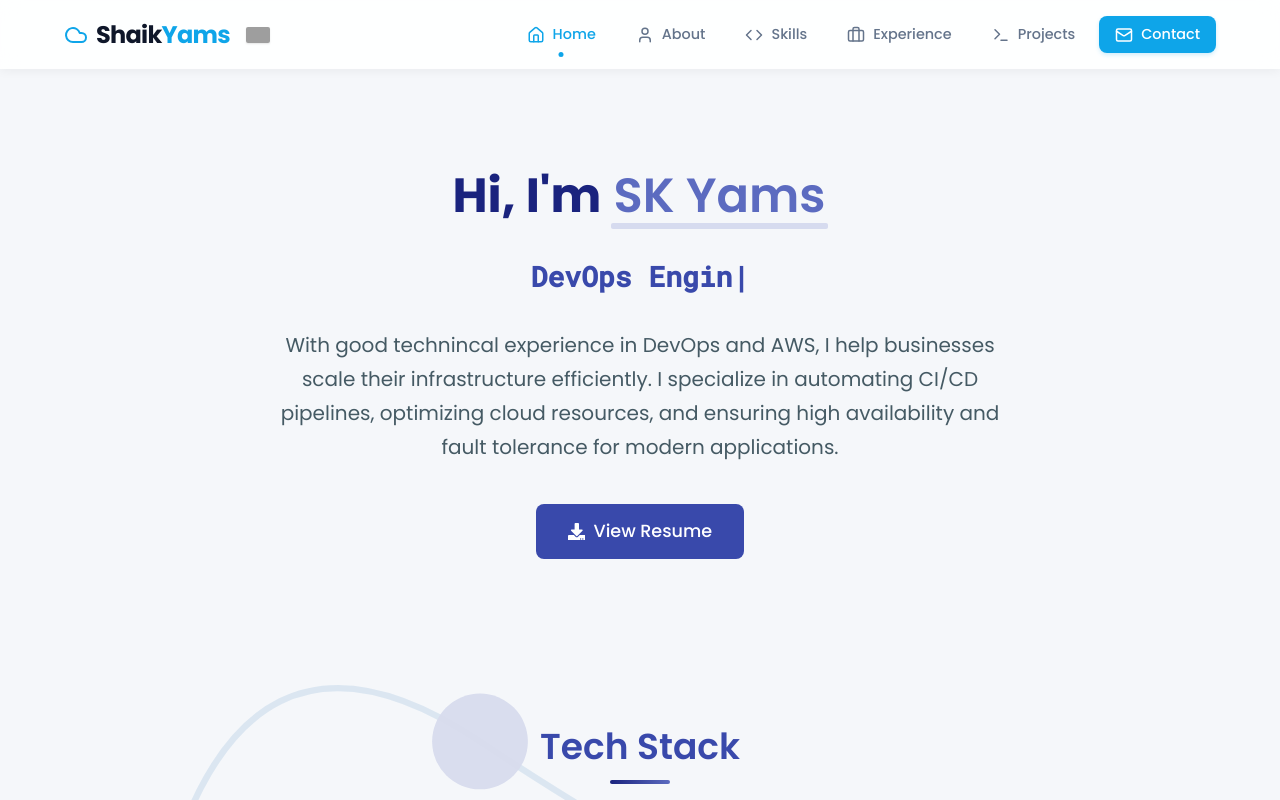
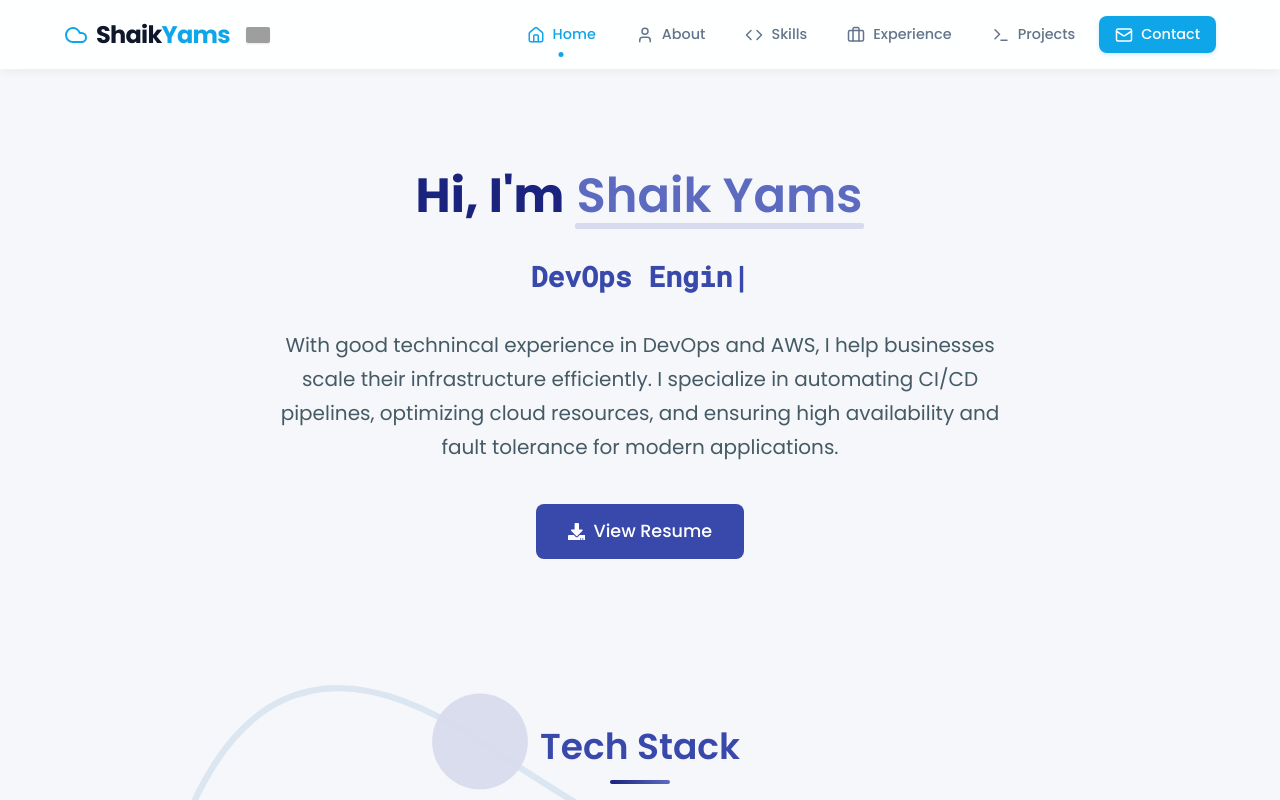
Before and after one commit to ShaikYams97/PersonalPortfolio, a React (Create React App) app: page / in a window 1280 px wide. Shown: the top 800 px of the page. Built offline with nearby package versions, Linux system fonts and the light colour scheme; no server answers; grey boxes are pictures that could not be loaded.

Commit message:
Update name in hero text to Shaik Yams

```diff
--- a/src/components/Home/Home.jsx
+++ b/src/components/Home/Home.jsx
@@ -130,7 +130,7 @@ const Home = () => {
       >
         <div className="hero-text">
           <motion.h1 variants={itemVariants}>
-            Hi, I'm <span className="highlight">SK Yams </span>
+            Hi, I'm <span className="highlight">Shaik Yams </span>
           </motion.h1>
 
           <motion.div className="typewriter" variants={itemVariants}>
```
